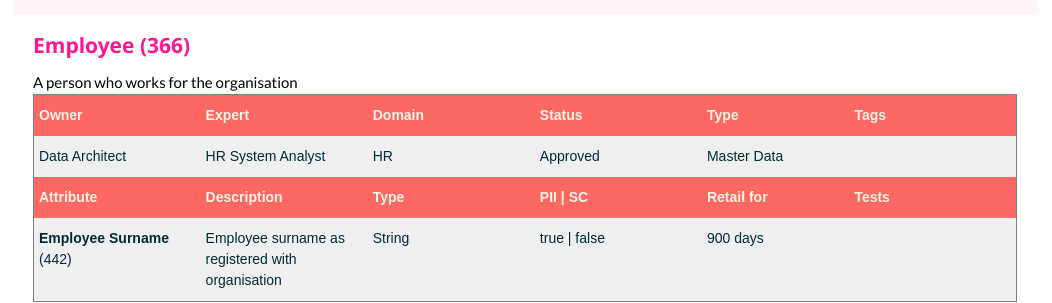
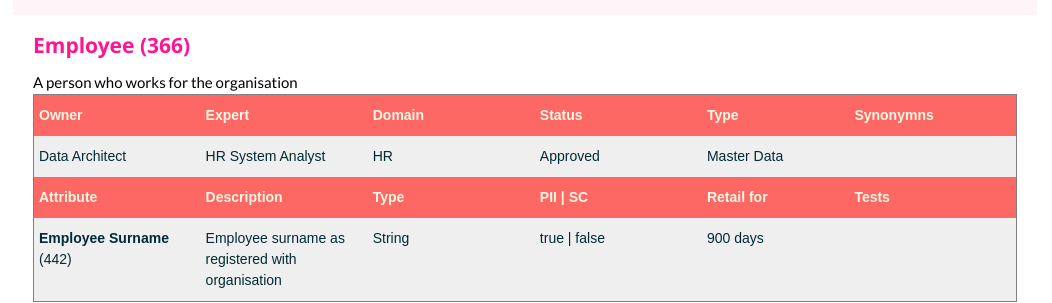
Before and after one commit to KCWADSWORTH/semantic_schema_wiki, a Jekyll site: the page built from index.html, in a window 1280 px wide. Shown: the part 243-546 px from the top of the page, without its empty margins (115-1167 px from the left). Built offline with Jekyll 4.4.1, drawn with Linux system fonts in a browser that asks for light colours.

Commit message:
Update index.html

```diff
--- a/index.html
+++ b/index.html
@@ -48,7 +48,7 @@ title: Home
     <th class="tg-d0s8">Domain</th>
     <th class="tg-d0s8">Status</th>
     <th class="tg-d0s8">Type</th>
-    <th class="tg-d0s8">Tags</th>
+    <th class="tg-d0s8">Synonymns</th>
   </tr>
 </thead>
 
```
